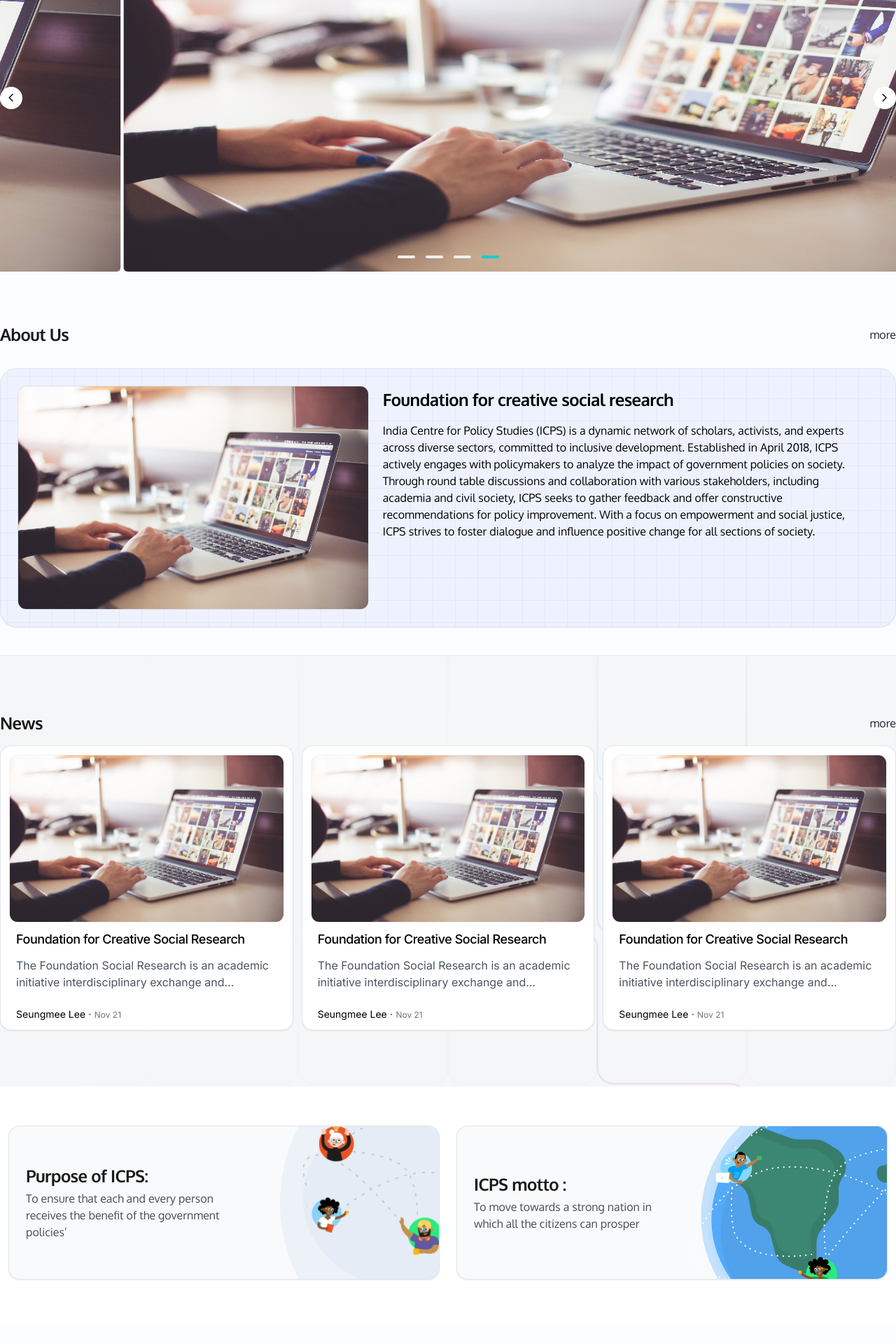
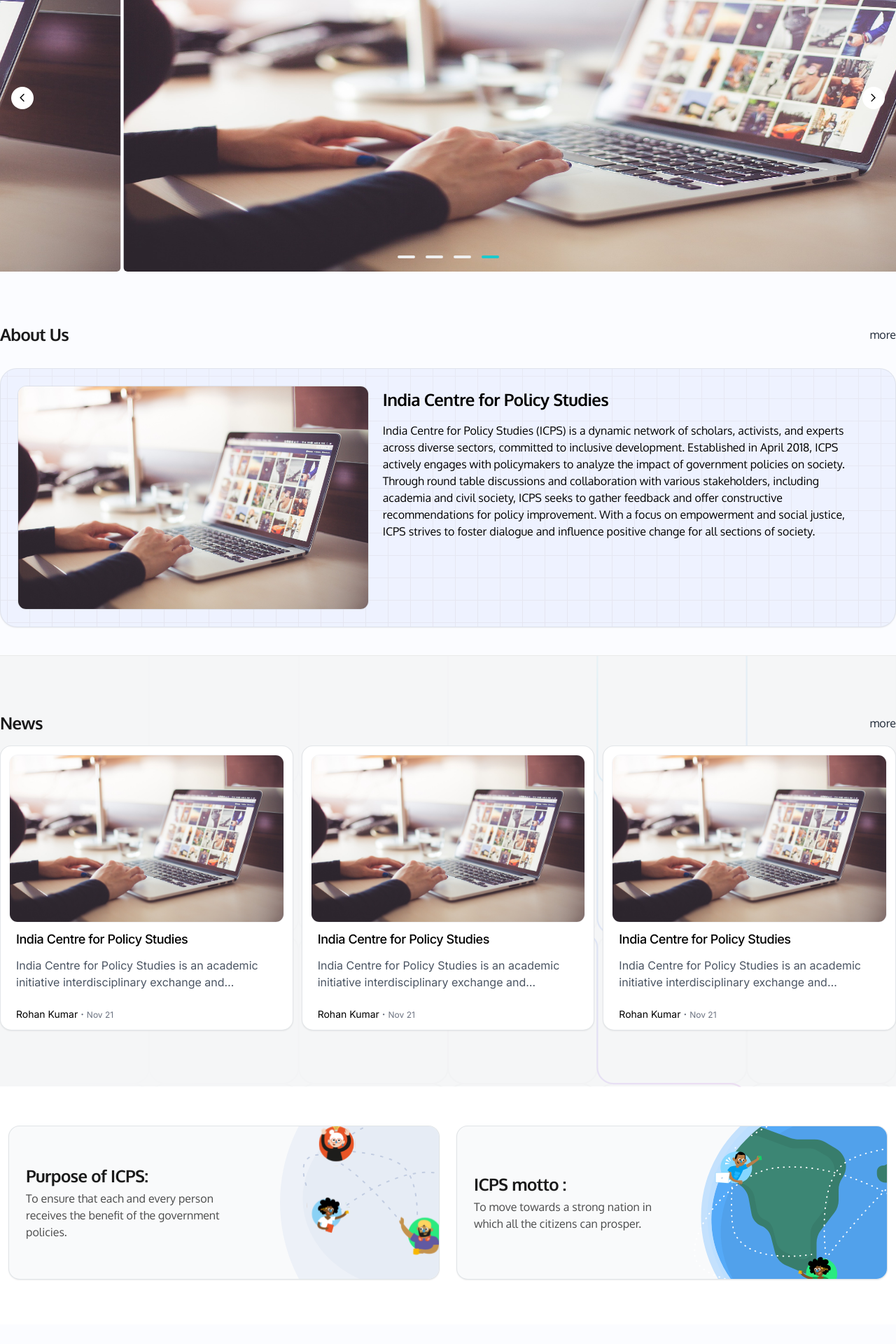
Before and after one commit to raman-1964/bcfls, a Next.js app: page / in a window 1280 px wide. Shown: the part 240-2160 px from the top of the page at 70% size. Built offline with nearby package versions, Linux system fonts and the light colour scheme.

Commit message:
fix: words fixed

```diff
--- a/app/(home)/_components/AboutUsCard.jsx
+++ b/app/(home)/_components/AboutUsCard.jsx
@@ -15,7 +15,7 @@
         />
         <div className="md:w-[65%] px-5 py-0 w-full  flex flex-col gap-4 z-10">
           <h1 className="text-xl tracking-tight sm:text-2xl mt-1 font-semibold line-clamp-4">
-            Foundation for creative social research{" "}
+          India Centre for Policy Studies
           </h1>
           <p className="text-black text-[1rem] font-normal">
             India Centre for Policy Studies (ICPS) is a dynamic network of
--- a/app/(home)/_components/Footer.jsx
+++ b/app/(home)/_components/Footer.jsx
@@ -1,3 +1,5 @@
+import Link from "next/link";
+
 export default function Footer() {
   return (
     <div className="w-full bg-[#CCE6FF] relative h-auto sky-gradient ">
@@ -17,11 +19,11 @@
               Become a contributor
             </h4>
             <div>
-              <a href="/apply/form">
+              <Link href="/opportunities">
                 <button className="p-4 px-8 w-full max-w-[200px] text-[16px] rounded-full bg-[#195DE2] text-white font-medium font-inter border border-[#9DDBFD] border-opacity-40">
                   Apply to join
                 </button>
-              </a>
+              </Link>
             </div>
           </div>
           <div className="">
--- a/app/(home)/_components/NewsCard.jsx
+++ b/app/(home)/_components/NewsCard.jsx
@@ -26,16 +26,15 @@
                 />
                 <div className="mt-3 flex flex-col px-[10px] justify-between h-full">
                   <h1 className="text-lg tracking-tight mb-3 font-medium leading-snug line-clamp-2">
-                    Foundation for Creative Social Research
-                  </h1>
+                  India Centre for Policy Studies                  </h1>
                   <p className="mb-6 text-gray-600 line-clamp-2">
-                    The Foundation Social Research is an academic initiative
+                  India Centre for Policy Studies is an academic initiative
                     interdisciplinary exchange and collaboration amo luding
                     scholars.
                   </p>
                   <div className="flex my-auto flex-wrap">
                     <h2 className="line-clamp-1 my-auto font-regular text-sm">
-                      Seungmee Lee
+                      Rohan Kumar
                     </h2>
                     <div className="px-1 text-sm my-auto text-gray-500 font-bold hidden md:inline-block">
                       ·
--- a/app/(home)/page.jsx
+++ b/app/(home)/page.jsx
@@ -8,7 +8,7 @@
 export default function Home() {
   return (
     <div>
-      <div className="max-w-[1320px] mx-auto">
+      <div className=" mx-auto">
         <Carousel
           showDots={true}
           data={[...Array(4).keys()].map(() => (
@@ -41,7 +41,7 @@
                   </h3>
                   <p class="text-base text-black/70 mt-1">
                     To ensure that each and every person receives the benefit of
-                    the government policies’
+                    the government policies.
                   </p>
                 </div>
               </div>
@@ -59,7 +59,7 @@
                   </h3>
                   <p class="text-base text-black/70 mt-1">
                     To move towards a strong nation in which all the citizens
-                    can prosper
+                    can prosper.
                   </p>
                 </div>
               </div>
--- a/app/about/gallery/page.jsx
+++ b/app/about/gallery/page.jsx
@@ -22,7 +22,7 @@
           <div className="pb-[112px]">
             <div className="w-[1020px] max-w-full mx-auto">
               <h1 className="text-5xl tracking-tight md:text-6.5xl w-full leading-tight max-w-[44rem] text-black/90 font-inter font-bold text-left drop-shadow-sm">
-                Foundation for Creative Social Research
+                India Centre for Policy Studies
               </h1>
             </div>
           </div>
--- a/app/about/information/page.jsx
+++ b/app/about/information/page.jsx
@@ -5,7 +5,7 @@
 const AboutInfoPage = () => {
   return (
     <div className="w-full mx-auto pb-5">
-      <div className="mt-4 h-[60%] w-full bg-gradient-to-b from-blue-100/60 to-gray-100/20 absolute top-0 left-0"></div>
+      <div className="pt-4 h-[60%] w-full bg-gradient-to-b from-blue-100/60 to-gray-100/20 absolute top-0 left-0"></div>
       <div className="max-w-[1320px] mx-auto">
         <div
           className="relative -mt-[96px] md:-mt-0 pt-[64px] md:pt-0 mx-auto w-[1301px] border-b border-b-indigo-500/20 border-r border-indigo-500/10 max-w-full px-6 md:px-3"
@@ -23,7 +23,7 @@
           <div className="pb-[112px]">
             <div className="w-[1020px] max-w-full mx-auto">
               <h1 className="text-5xl tracking-tight md:text-6.5xl w-full leading-tight max-w-[44rem] text-black/90 font-inter font-bold text-left drop-shadow-sm">
-                Foundation for Creative Social Research
+                India Centre for Policy Studies
               </h1>
             </div>
           </div>
@@ -46,18 +46,18 @@
             academicians, researchers, civil societal and social activists,
             think-tank, institutes, advocates and students belonging to
             different fields. ICPS includes all the sections of the society and
-            work for their empowerment, it is dedicated to achieving ‘inclusive
-            development’.
+            work for their empowerment, it is dedicated to achieving "inclusive
+            development".
           </p>
           <p className="mb-3">
             ICPS was established on 14th April 2018, after few days it started
             working for its goals and targets. With the help of various
             participants like- academician, research scholars, social activist,
-            advocates, civil society etc., it is growing day-by-day. ICPS
-            studies and analyses different policies of the government to find
-            out how these policies are effecting people? How they are including
-            them? Which society they have in their focus? Which society or its
-            part they should focus?
+            advocates, civil society etc, it is growing day-by-day. ICPS studies
+            and analyses different policies of the government to find out how
+            these policies are effecting people? How they are including them?
+            Which society they have in their focus? Which society or its part
+            they should focus?
           </p>
           <p className="mb-3">
             ICPS discuss the policies, amendments, activeness, awareness about
@@ -73,19 +73,19 @@
           </p>
           <p className="mb-1">
             Purpose of ICPS: To ensure that each and every person receives the
-            benefit of the government policies’
+            benefit of the government policies
           </p>
           <p className="mb-3">
-            ICPS motto :‘To move towards a strong nation in which all the
-            citizens can prosper’
+            ICPS motto : To move towards a strong nation in which all the
+            citizens can prosper
           </p>
           <div className="my-auto mx-auto text-center pt-12">
             <div className="text-xs uppercase mb-4 mx-auto font-medium text-gray-600">
               Share to your friends
             </div>
-            <div className="my-auto px-1 grid grid-cols-3 gap-4 w-[fit-content] mx-auto">
+            <div className="my-auto px-1 grid grid-cols-2 gap-4 w-[fit-content] mx-auto">
               <div>
-                <a target="_blank" href="/">
+                <a target="_blank" href="https://twitter.com/Icpstudy2024">
                   <svg
                     xmlns="http://www.w3.org/2000/svg"
                     width="28"
@@ -106,7 +106,10 @@
                 </a>
               </div>
               <div>
-                <a target="_blank" href="/">
+                <a
+                  target="_blank"
+                  href="https://www.facebook.com/indiacentreforpolicystudies/"
+                >
                   <svg
                     xmlns="http://www.w3.org/2000/svg"
                     width="28"
@@ -147,7 +150,7 @@
                   </svg>
                 </a>
               </div>
-              <div>
+              {/* <div>
                 <a target="_blank" href="/">
                   <svg
                     xmlns="http://www.w3.org/2000/svg"
@@ -202,7 +205,7 @@
                     <circle cx="88" cy="80" r="12"></circle>
                   </svg>
                 </a>
-              </div>
+              </div> */}
             </div>
           </div>
         </div>
--- a/app/about/people/page.jsx
+++ b/app/about/people/page.jsx
@@ -24,7 +24,7 @@
           <div className="pb-[112px]">
             <div className="w-[1020px] max-w-full mx-auto">
               <h1 className="text-5xl tracking-tight md:text-6.5xl w-full leading-tight max-w-[44rem] text-black/90 font-inter font-bold text-left drop-shadow-sm">
-                Foundation for Creative Social Research
+                India Centre for Policy Studies
               </h1>
             </div>
           </div>
@@ -47,7 +47,7 @@
 
                 <div className="mt-3 text-gray-500 line-clamp-6">
                   He is currently teaching in the department of Political
-                  Science at Gargi College, University of Delhi
+                  Science at Gargi College, University of Delhi.
                 </div>
               </div>
             </div>
@@ -61,7 +61,7 @@
                 </h2>
 
                 <div className="mt-3 text-gray-500 line-clamp-6">
-                  He is currently teaching at department of English at
+                  He is currently teaching at department of English at IGNOU.
                 </div>
               </div>
             </div>
--- a/app/opportunities/page.jsx
+++ b/app/opportunities/page.jsx
@@ -1,6 +1,11 @@
 const OpportunitiesPage = () => {
   return (
     <div className="mx-auto max-w-[1320px] flex items-center flex-col">
+          <div class="inline-flex mt-4 mb-8">
+          <h2 class="mt-2 text-black/90 text-4xl font-semibold tracking-tighter lg:leading-tight md:leading-tight capitalize drop-shadow-sm ">
+           Join India Centre for Policy Studies
+          </h2>
+        </div>
       <div className="flex w-[25rem] items-start mb-3 flex-col gap-1">
         <label
           htmlFor="name"
--- a/components/Carousel.jsx
+++ b/components/Carousel.jsx
@@ -71,7 +71,7 @@
 
       <div className={btnPlace}>
         <div
-          className={`embla__buttons ${
+          className={`embla__buttons px-4 ${
             arrowBtnPlace === "mid"
               ? "!w-full !flex items-center !justify-between"
               : ""
```
Also changed, not shown: app/news-events/page.jsx (+5 -16 lines), components/Footer.jsx (+19 -14 lines), app/contact/page.jsx (indentation only).
